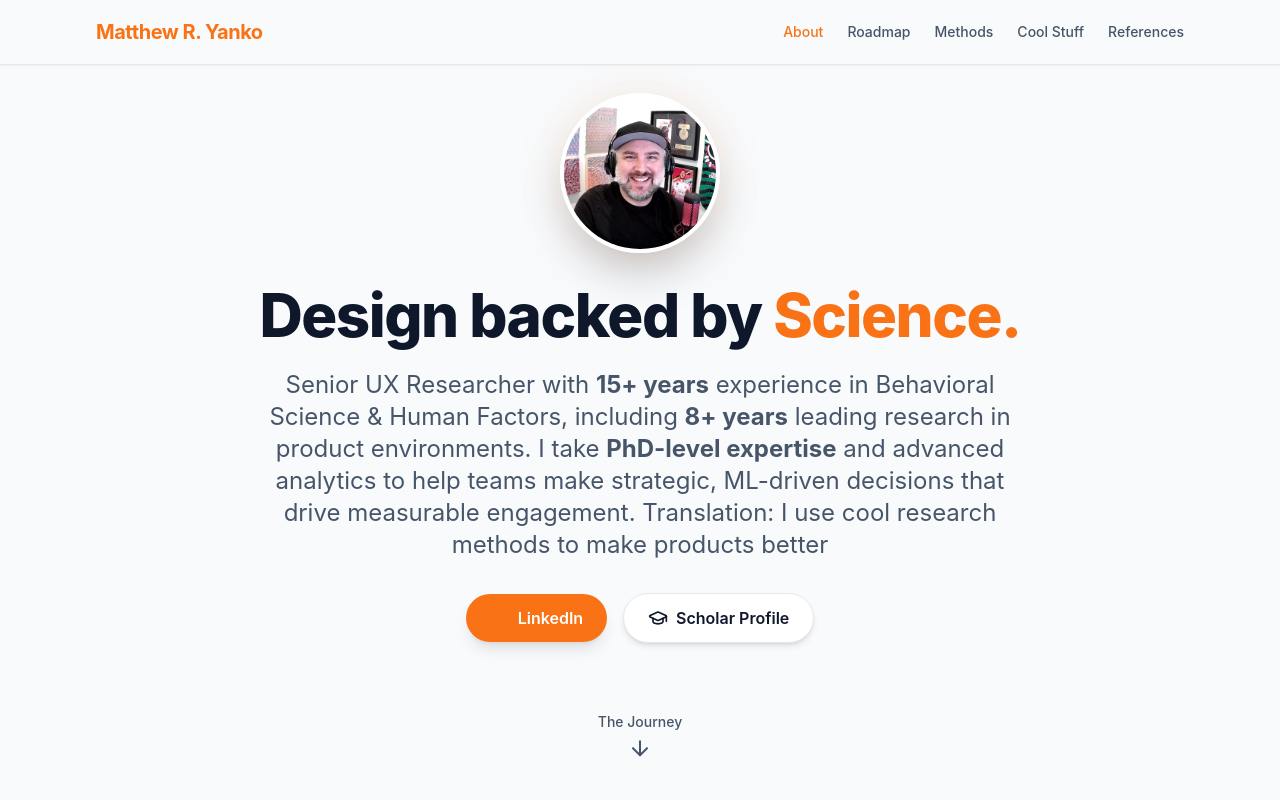
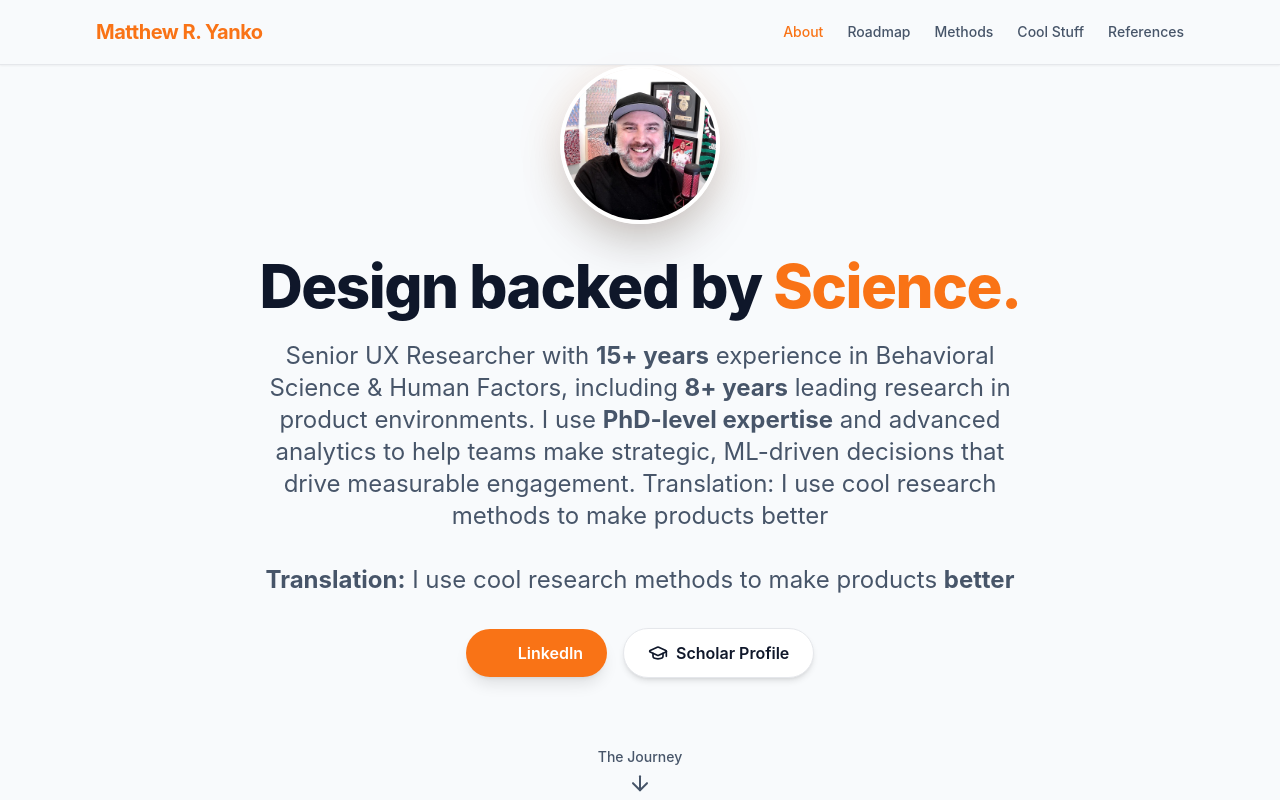
Before and after one commit to mattyanko/me, a plain HTML site: page index.html in a window 1280 px wide. Shown: the top 800 px of the page. Drawn offline with nearby package versions, Linux system fonts and the light colour scheme; some icons are missing.

Commit message:
Update index.html

```diff
--- a/index.html
+++ b/index.html
@@ -107,7 +107,11 @@
             </h1>
 
             <p class="text-xl md:text-2xl text-textmuted mb-8 max-w-3xl mx-auto leading-relaxed">
-                Senior UX Researcher with <strong>15+ years</strong> experience in Behavioral Science & Human Factors, including <strong>8+ years</strong> leading research in product environments. I take <strong>PhD-level expertise</strong> and advanced analytics to help teams make strategic, ML-driven decisions that drive measurable engagement. Translation: I use cool research methods to make products better
+                Senior UX Researcher with <strong>15+ years</strong> experience in Behavioral Science & Human Factors, including <strong>8+ years</strong> leading research in product environments. I use <strong>PhD-level expertise</strong> and advanced analytics to help teams make strategic, ML-driven decisions that drive measurable engagement. Translation: I use cool research methods to make products better
+            </p>
+
+            <p class="text-xl md:text-2xl text-textmuted mb-8 max-w-3xl mx-auto leading-relaxed">
+               <strong>Translation:</strong> I use cool research methods to make products <strong>better</strong>
             </p>
 
             <div class="flex flex-col sm:flex-row justify-center items-center gap-4 mb-12">
```
